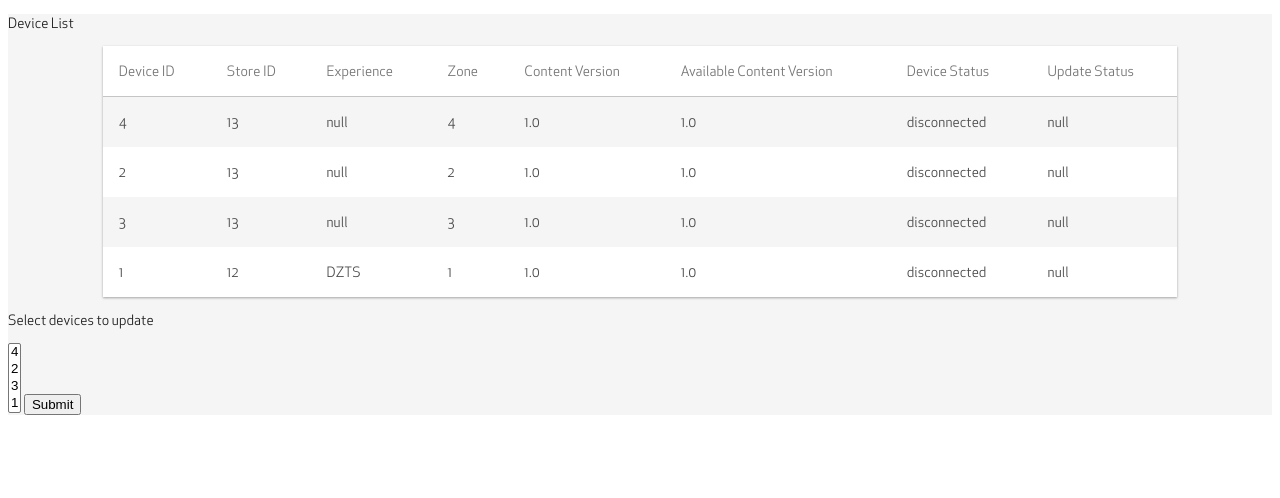
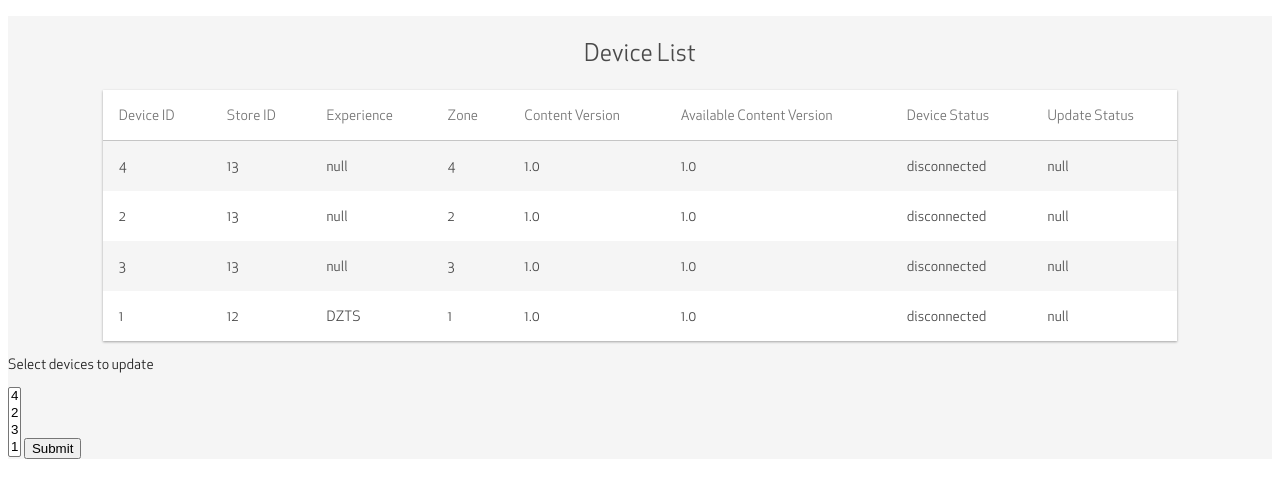
Before and after one commit to SofiyaShrayber/scrape, a plain HTML site: page index.html in a window 1280 px wide. Drawn offline with nearby package versions, Linux system fonts and the light colour scheme; files that its build step writes are made by us from their sources.

Commit message:
heading styling

```diff
--- a/index.html
+++ b/index.html
@@ -7,7 +7,7 @@
 	</head>
 	<body>
 		<div class="device-list-container"> <!--add container -->
-			<p>Device List</p> <!--change to heading-->
+			<h1>Device List</h1> <!--change to heading-->
 			<table class="device-list-table shadow table-striped table-hover"> <!-- add classes remove boder -->
 				<thead>
 						<tr>
--- a/less/main.less
+++ b/less/main.less
@@ -7,18 +7,6 @@
 @import 'font';
 @import 'table';
 @import 'remove';
-
-
-
-.device-list-container {
-	background-color: #f5f5f5;
-	color: #212121;
-	font-size: 14px;
-	letter-spacing: 0.1px;
-	list-style: 20px;
-	text-rendering: optimizeLegibility !important;
-	-webkit-font-smoothing: antialiased !important;
-}
 
 // Mixins
 .shadow {
@@ -35,3 +23,26 @@
 	-o-transition: @transition;
 	transition: @transition;
 }
+
+@heading-font-color:  #4A4A4A;
+
+
+
+.device-list-container {
+	background-color: #f5f5f5;
+	color: #212121;
+	font-size: 14px;
+	letter-spacing: 0.1px;
+	list-style: 20px;
+	text-rendering: optimizeLegibility !important;
+	-webkit-font-smoothing: antialiased !important;
+	position: relative;
+	h1 {
+		color: @heading-font-color;
+		font-size: 24px;
+		font-weight: normal;
+		line-height: 42px;
+		padding-top: 16px;
+		text-align: center;
+	}
+}
```
